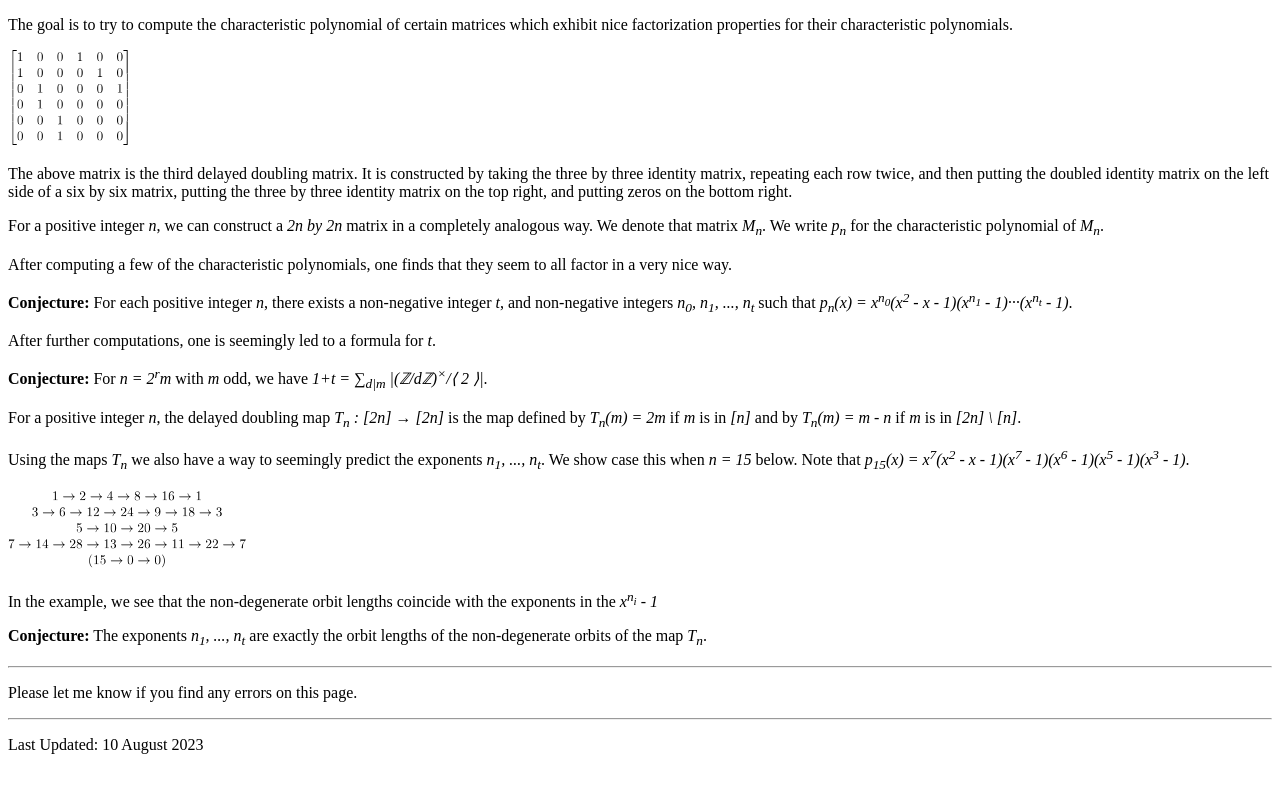
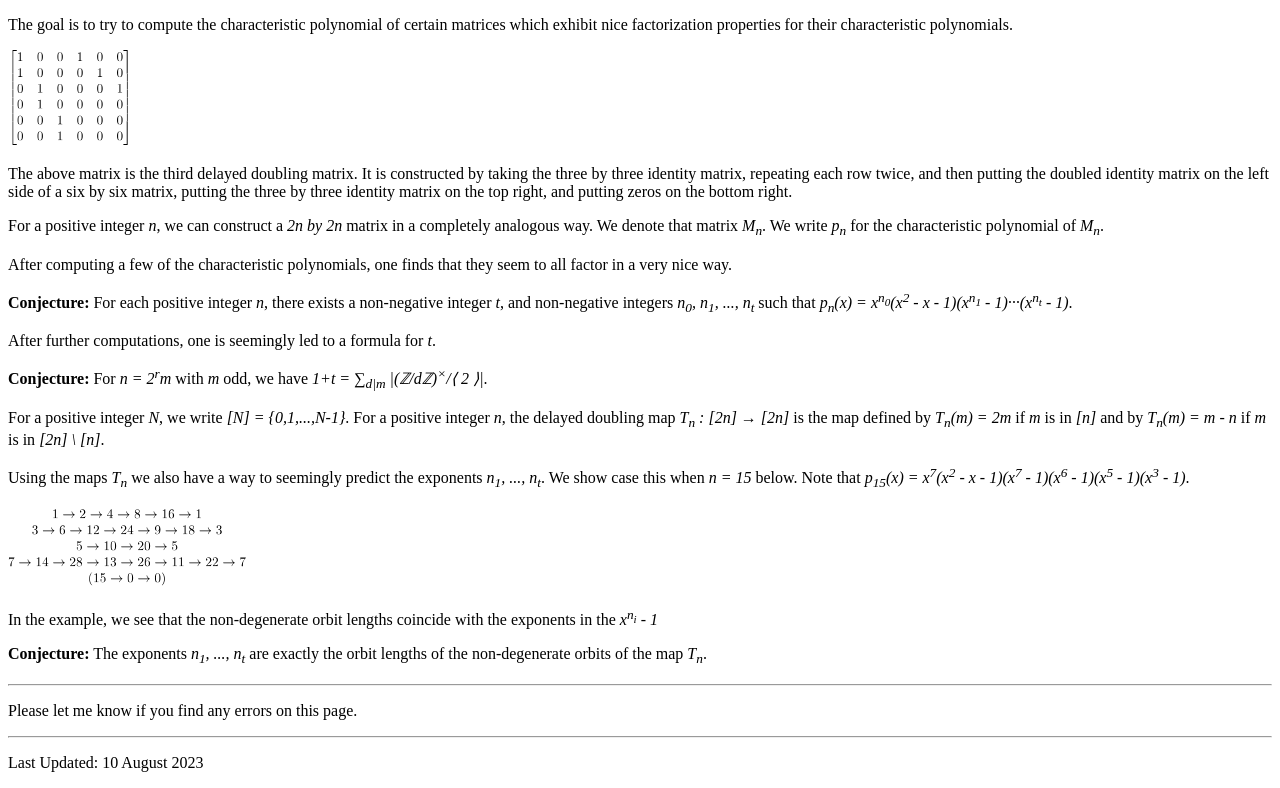
Before and after one commit to wiljanen/wiljanen.github.io, a plain HTML site: page index.html in a window 1280 px wide. Shown: the part 2582-3370 px from the top of the page. Drawn offline with Linux system fonts and the light colour scheme.

Commit message:
Update index.html

```diff
--- a/index.html
+++ b/index.html
@@ -172,7 +172,7 @@ Therefore, <em>S</em> is commutative.
 <p><strong>Conjecture:</strong> For each positive integer <em>n</em>, there exists a non-negative integer <em>t</em>, and non-negative integers <em style="white-space: nowrap;">n<sub>0</sub>, n<sub>1</sub>, ..., n<sub>t</sub></em> such that <em style="white-space: nowrap;">p<sub>n</sub>(x) = x<sup>n<sub>0</sub></sup>(x<sup>2</sup> - x - 1)(x<sup>n<sub>1</sub></sup> - 1)&middot;&middot;&middot;(x<sup>n<sub>t</sub></sup> - 1)</em>.</p>
 <p>After further computations, one is seemingly led to a formula for <em>t</em>.</p>
 <p><strong>Conjecture:</strong> For <em>n = 2<sup>r</sup>m</em> with <em>m</em> odd, we have <em style="white-space: nowrap;">1+t = &sum;<sub>d|m</sub> |(&#x2124;/d&#x2124;)<sup>&times;</sup>/&LeftAngleBracket; 2 &RightAngleBracket;|</em>.</p>
-<p>For a positive integer <em>n</em>, the delayed doubling map <em style="white-space: nowrap;">T<sub>n</sub> : [2n] &rarr; [2n]</em> is the map defined by <em style="white-space: nowrap;">T<sub>n</sub>(m) = 2m</em> if <em>m</em> is in <em>[n]</em> and by <em style="white-space: nowrap;">T<sub>n</sub>(m) = m - n</em> if <em>m</em> is in <em style="white-space: nowrap;">[2n] \ [n]</em>.
+<p>For a positive integer <em>N</em>, we write <em style="white-space: nowrap;">[N] = {0,1,...,N-1}</em>. For a positive integer <em>n</em>, the delayed doubling map <em style="white-space: nowrap;">T<sub>n</sub> : [2n] &rarr; [2n]</em> is the map defined by <em style="white-space: nowrap;">T<sub>n</sub>(m) = 2m</em> if <em>m</em> is in <em>[n]</em> and by <em style="white-space: nowrap;">T<sub>n</sub>(m) = m - n</em> if <em>m</em> is in <em style="white-space: nowrap;">[2n] \ [n]</em>.
 <p>Using the maps <em>T<sub>n</sub></em> we also have a way to seemingly predict the exponents <em style="white-space: nowrap;">n<sub>1</sub>, ..., n<sub>t</sub></em>. We show case this when <em>n = 15</em> below. Note that <em style="white-space: nowrap;">p<sub>15</sub>(x) = x<sup>7</sup>(x<sup>2</sup> - x - 1)(x<sup>7</sup> - 1)(x<sup>6</sup> - 1)(x<sup>5</sup> - 1)(x<sup>3</sup> - 1)</em>.</p>
 <img src="images/orbits15.svg" alt="1 to 2 to 4 to 8 to 16 to 1, 3 to 6 to 12 to 24 to 9 to 18 to 3, 5 to 10 to 20 to 5, 7 to 14 to 28 to 13 to 26 to 11 to 22 to 7, (15 to 0 to 0)" title="Orbits under T&#8345; for n = 15">
 <p>In the example, we see that the non-degenerate orbit lengths coincide with the exponents in the <em>x<sup>n<sub>i</sub></sup> - 1</em factors of the characteristic polynomial.</p>
```
